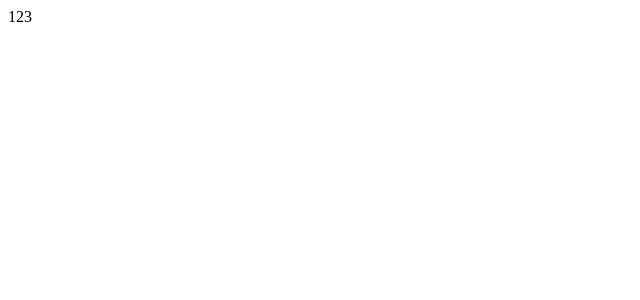
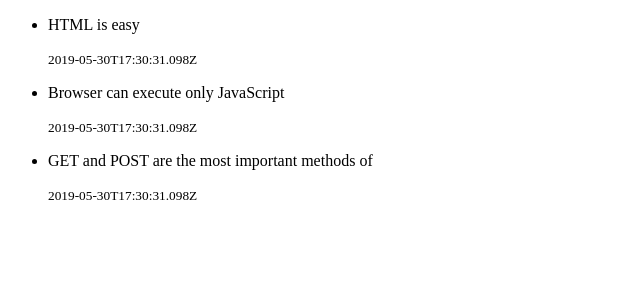
Before and after one commit to franco22bellido/midudev_course, a React (Vite) app in the folder notes_front/: page / in a window 1280 px wide. Shown: the top 300 px of the page, without its empty margins (0-640 px from the left). Built offline with nearby package versions, Linux system fonts and the light colour scheme.

Commit message:
Note component

```diff
--- a/notes_front/src/App.jsx
+++ b/notes_front/src/App.jsx
@@ -1,4 +1,6 @@
+import { useState } from 'react'
 import './App.css'
+import Note from './Note'
 
 const notes = [
   {
@@ -23,14 +25,16 @@ const notes = [
 
 function App() {
 
+  if (typeof notes === "undefined" || notes.length === 0) {
+    return "No tenemos notas que mostrar"
+  }
+
   return (
-    <div>
+    <ul>
       {
-        notes.map((notes)=> {
-          return notes.id
-        })
+        notes.map((note, i) => (<Note key={note.id} content={note.content} date={note.date}/>))
       }
-    </div>
+    </ul>
   )
 }
 
--- /dev/null
+++ b/notes_front/src/Note.jsx
@@ -0,0 +1,9 @@
+const Note = ({ content, date }) => {
+  return (
+    <li>
+      <p>{content}</p>
+      <small><time>{date}</time></small>
+    </li>)
+}
+
+export default Note
```
Also changed, not shown: 1 other file (tests, documents, lock files or other folders).
